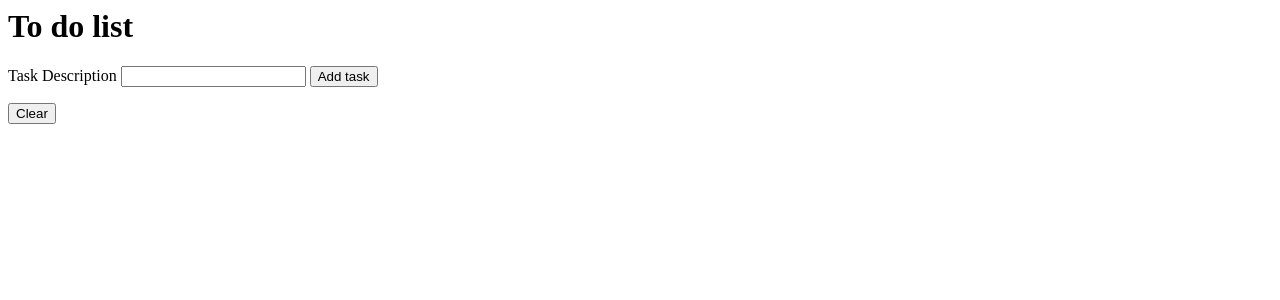
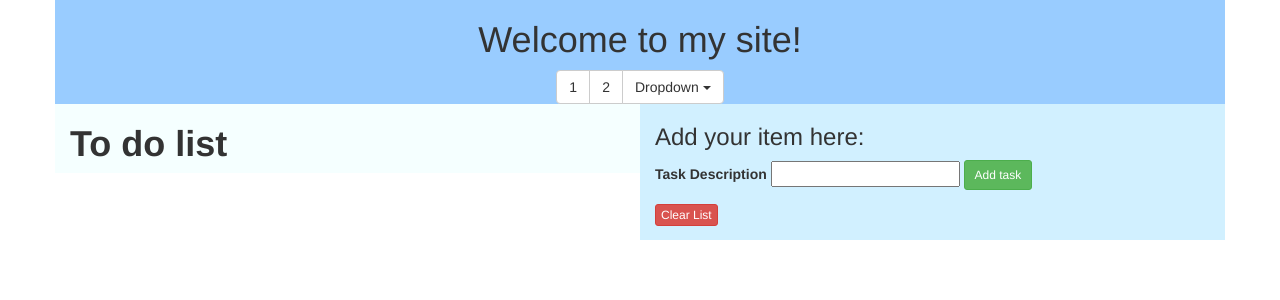
Before and after one commit to cconeus/ToDoList, a PHP site: template views/tasks.html.twig in a window 1280 px wide. Shown: the top 300 px of the page. Run offline with PHP 8.4, Linux system fonts and the light colour scheme; the template is opened without the code that fills it, so the values that code supplies are empty; some libraries are stand-ins or nearby versions.

Commit message:
base version for SQL To Do List

```diff
--- a/views/create_task.html.twig
+++ b/views/create_task.html.twig
@@ -1,10 +1,13 @@
 <html>
 <head>
+      <link rel="stylesheet" href="https://maxcdn.bootstrapcdn.com/bootstrap/3.3.5/css/bootstrap.min.css">
     <title>To Do List</title>
 </head>
 <body>
+  <div class="container">
     <h1>You created a task!</h1>
     <p>{{ newtask.getDescription }}</p>
-    <p><a href='/'>View your list of things to do.</a></p>
+    <p><a class="btn btn-primary btn-md" href="/" role="button">Home</a></p>
+  </div>
 </body>
 </html>
--- a/views/tasks.html.twig
+++ b/views/tasks.html.twig
@@ -1,9 +1,31 @@
 <html>
 <head>
+  <link rel="stylesheet" href="https://maxcdn.bootstrapcdn.com/bootstrap/3.3.5/css/bootstrap.min.css">
     <title>To Do List</title>
 </head>
 <body>
-    <h1>To do list</h1>
+    <div class="container">
+      <div class="row" align="center" style="background-color:#99CCFF">
+        <h1>Welcome to my site!</h1>
+        <div class="btn-group" role="group" aria-label="...">
+  <button type="button" class="btn btn-default">1</button>
+  <button type="button" class="btn btn-default">2</button>
+
+  <div class="btn-group" role="group">
+    <button type="button" class="btn btn-default dropdown-toggle" data-toggle="dropdown" aria-haspopup="true" aria-expanded="false">
+      Dropdown
+      <span class="caret"></span>
+    </button>
+    <ul class="dropdown-menu">
+      <li><a href="/">Dropdown link</a></li>
+      <li><a href="/">Dropdown link</a></li>
+    </ul>
+  </div>
+</div>
+        </div>
+      <div class="row">
+      <div class="col-sm-6" style="background-color:#F5FFFF">
+    <h1><strong>To do list</strong></h1>
 
     {% if tasks is not empty %}
         <p>Here are all your tasks:</p>
@@ -13,16 +35,21 @@
            {% endfor %}
         </ul>
     {% endif %}
-
+  </div>
+  <div class="col-sm-6" style="background-color:#D1F0FF">
+    <h3>Add your item here:</h3>
     <form action='/tasks' method='post'>
         <label for='description'>Task Description</label>
         <input id='description' name='description' type='text'>
 
-        <button type='submit'>Add task</button>
+        <button type='submit' class="btn btn-success btn-sm">Add task</button>
     </form>
 
-    <form action='/delete_tasks' method='post'>
-        <button type='submit'>Clear</button>
+    <p><form action='/delete_tasks' method='post'>
+        <button type='submit' class="btn btn-danger btn-xs">Clear List</button>
+    </p>
     </form>
+  </div>
+  </div>
 </body>
 </html>
```
Also changed, not shown: app/app.php (+3 -4 lines), 1 other file.
